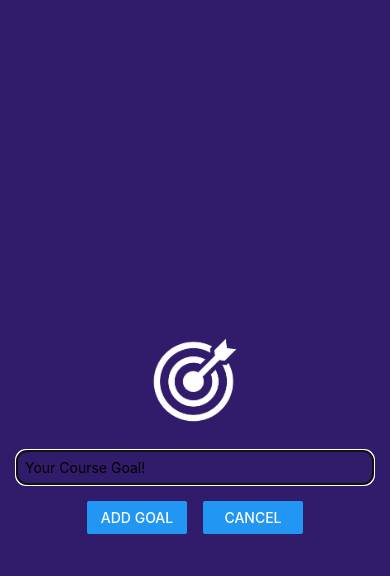
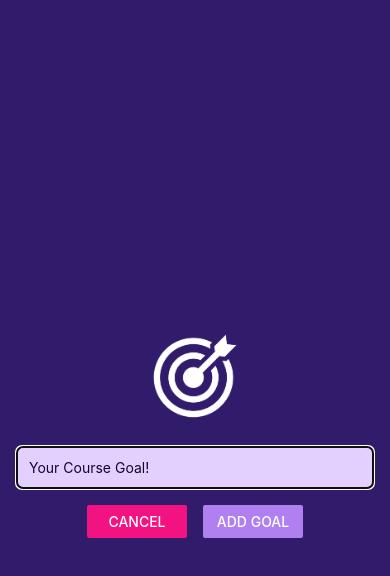
Before and after one commit to davidliberal0/native-app, a React Native app: screen / in a window 390 px wide. Both pictures are taken after a click on the button "ADD NEW GOAL". Shown: the top 576 px of the page. Built offline with nearby package versions, Linux system fonts and the light colour scheme.

Commit message:
add styling and universal app background color

```diff
--- a/App.js
+++ b/App.js
@@ -8,6 +8,7 @@
   ScrollView,
   FlatList,
 } from "react-native";
+import { StatusBar } from "expo-status-bar";
 import GoalItem from "./components/GoalItem";
 import GoalInput from "./components/GoalInput";
 import { ReloadInstructions } from "react-native/Libraries/NewAppScreen";
@@ -29,7 +30,7 @@
       ...currentGoals,
       { text: enteredGoal, key: Math.random().toString() },
     ]);
-    endAddGoalHandler(false)
+    endAddGoalHandler(false);
   };
   const deleteGoalHandler = (id) => {
     setCourseGoals((currentGoals) => {
@@ -40,10 +41,12 @@
     console.log("Delete");
   };
   return (
+    <>
+      <StatusBar style="light" />
       <View style={styles.appContainer}>
         <Button
           title="Add New Goal"
-        color="#5e0acc"
+          color="#a065ec"
           onPress={startAddGoalHandler}
         />
         {modalIsVisible ? (
@@ -68,6 +71,7 @@
           />
         </View>
       </View>
+    </>
   );
 }
 
--- a/app.json
+++ b/app.json
@@ -6,6 +6,7 @@
     "orientation": "portrait",
     "icon": "./assets/icon.png",
     "userInterfaceStyle": "light",
+    "backgroundColor": "#1e085a",
     "splash": {
       "image": "./assets/splash.png",
       "resizeMode": "contain",
@@ -14,9 +15,7 @@
     "updates": {
       "fallbackToCacheTimeout": 0
     },
-    "assetBundlePatterns": [
-      "**/*"
-    ],
+    "assetBundlePatterns": ["**/*"],
     "ios": {
       "supportsTablet": true
     },
--- a/components/GoalInput.jsx
+++ b/components/GoalInput.jsx
@@ -35,10 +35,10 @@
         />
         <View style={styles.buttonContainer}>
           <View style={styles.button}>
-            <Button title="Add Goal" onPress={addGoalHandler} />
+            <Button title="Cancel" onPress={props.closeModal} color="#f31282" />
           </View>
           <View style={styles.button}>
-            <Button title="Cancel" onPress={props.closeModal} />
+            <Button title="Add Goal" onPress={addGoalHandler} color="#b180f0" />
           </View>
         </View>
       </View>
@@ -62,10 +62,12 @@
   },
   textInput: {
     borderWidth: 1,
-    borderColor: "#cccccc",
+    borderColor: "#e4d0ff",
+    backgroundColor: "#e4d0ff",
+    color: "#120438",
     width: "100%",
-    padding: 8,
-    borderRadius: 10,
+    padding: 12,
+    borderRadius: 6,
   },
   buttonContainer: {
     marginTop: 16,
```
Lines whose indentation alone changed are shown as unchanged.
